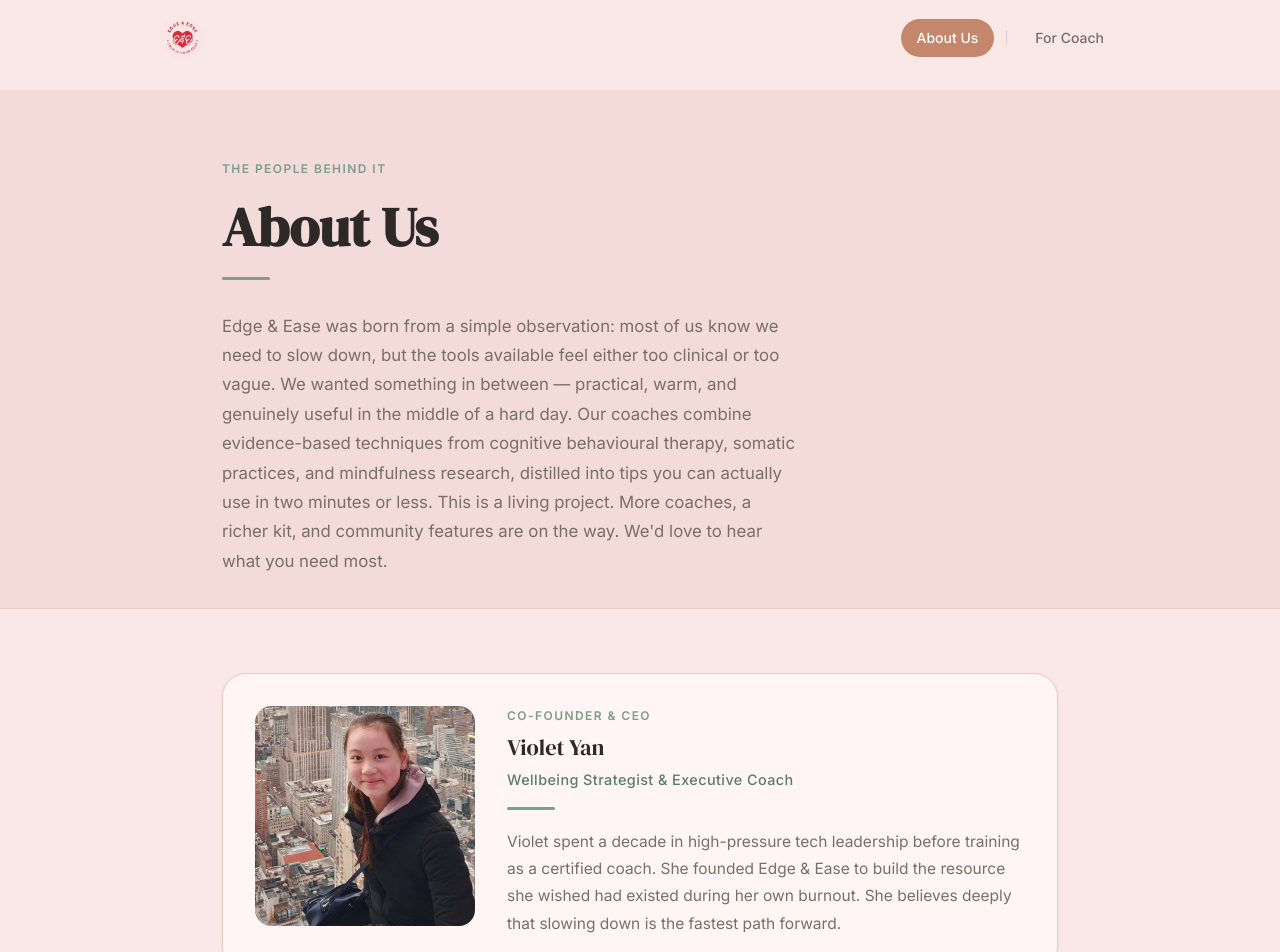
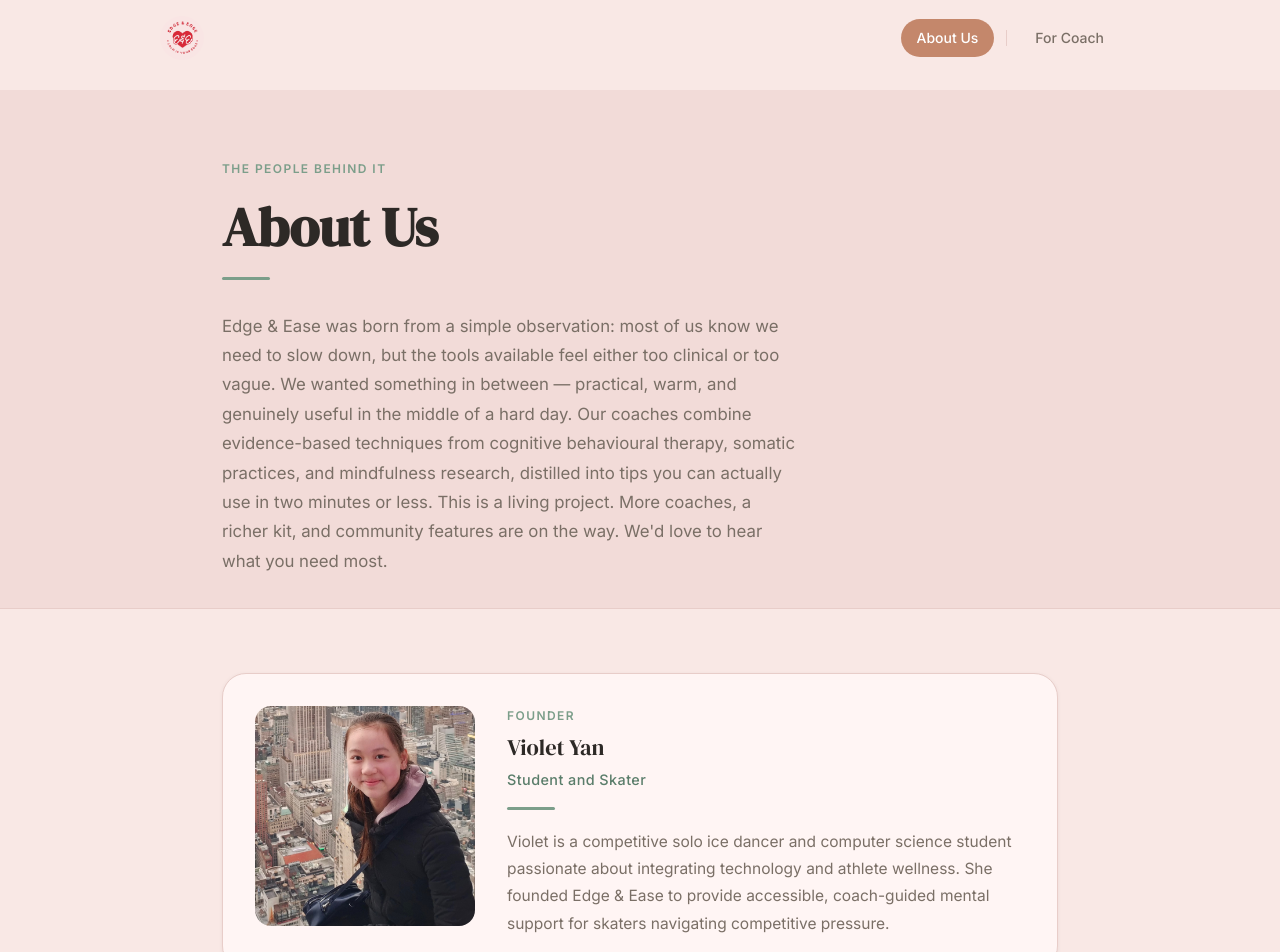
Before and after one commit to violetyan10/Edge-and-Ease, a Vue app in the folder frontend/: page /our-team in a window 1280 px wide. Shown: the top 952 px of the page. Built offline with nearby package versions, Linux system fonts and the light colour scheme; the HTML template or start-up script is replaced by a standard one.

Commit message:
update_about_us_descriptions

```diff
--- a/frontend/src/views/OurTeamPage.vue
+++ b/frontend/src/views/OurTeamPage.vue
@@ -51,12 +51,12 @@ onMounted(() => {
 // Images live in frontend/public/team/ and are referenced as /team/filename.jpg
 const team = [
   {
-    tag: 'Co-Founder & CEO',
+    tag: 'Founder',
     name: 'Violet Yan',
-    role: 'Wellbeing Strategist & Executive Coach',
+    role: 'Student and Skater',
     imageSrc: '/team/violet.jpeg',
     imageAlt: 'Violet Yan ice skating',
-    body: 'Violet spent a decade in high-pressure tech leadership before training as a certified coach. She founded Edge & Ease to build the resource she wished had existed during her own burnout. She believes deeply that slowing down is the fastest path forward.',
+    body: 'Violet is a competitive solo ice dancer and computer science student passionate about integrating technology and athlete wellness. She founded Edge & Ease to provide accessible, coach-guided mental support for skaters navigating competitive pressure.',
   },
   {
     tag: 'Co-Founder & CTO',
```
